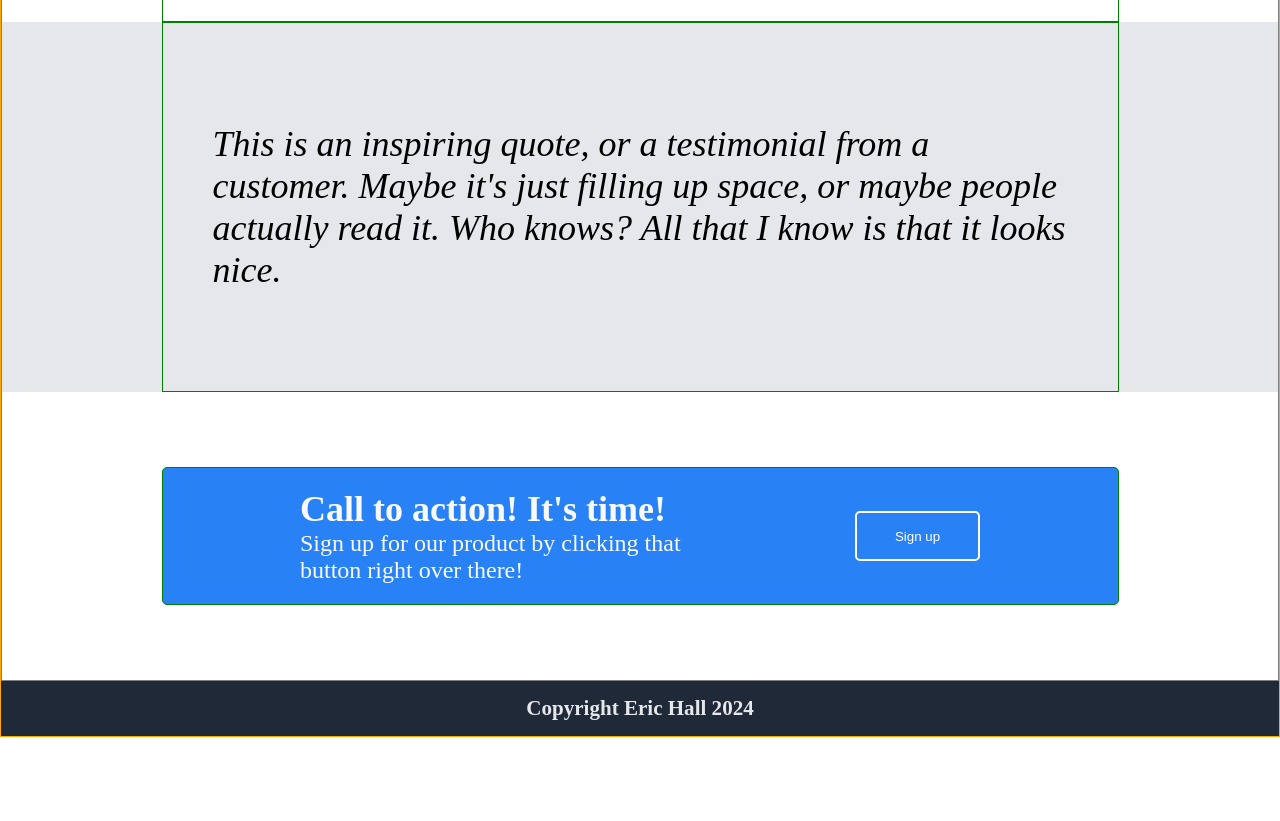
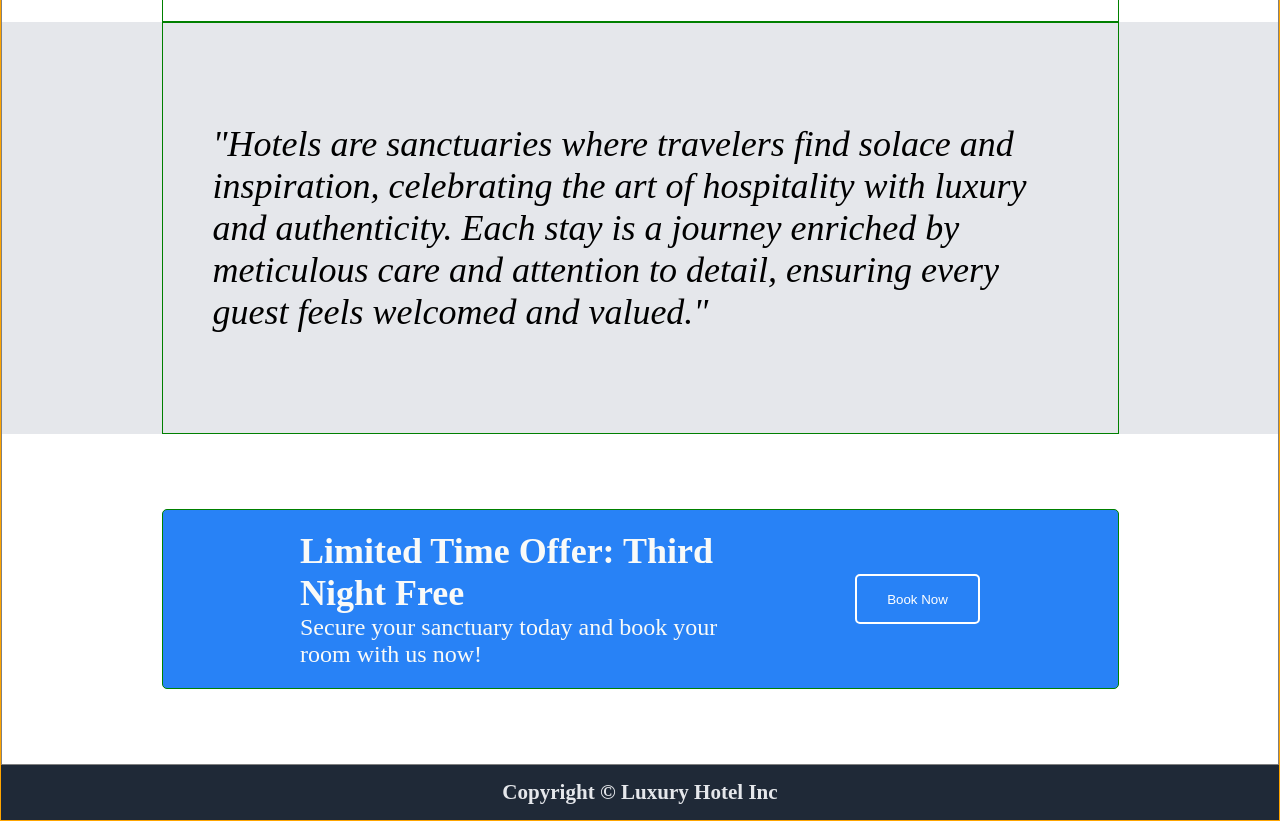
Before and after one commit to ehall4945/Hotel-Landing-Page, a plain HTML site: page index.html in a window 1280 px wide. Shown: the part 1280-2101 px from the top of the page. Before the commit the page ends 2017 px from the top, so only its background shows below. Drawn offline with Linux system fonts and the light colour scheme.

Commit message:
Changed inspiring quote to make it about the hotel. Added copyright smybol to footer and change it to a hotel company name.

```diff
--- a/index.html
+++ b/index.html
@@ -70,23 +70,23 @@
         <div class="quote-background-color">
             <!-- Quote section, middle section of the three -->
             <div class="quote-section">
-                <h2>This is an inspiring quote, or a testimonial from a customer. Maybe it's just filling up space, or maybe people actually read it. Who knows? All that I know is that it looks nice.</h2>
+                <h2>"Hotels are sanctuaries where travelers find solace and inspiration, celebrating the art of hospitality with luxury and authenticity. Each stay is a journey enriched by meticulous care and attention to detail, ensuring every guest feels welcomed and valued."</h2>
             </div>
         </div>
         <!-- Call to action section with button. Final subsection in the body -->
         <div class="call-action-section">
             <div class="call-action-text">
-                <h2>Call to action! It's time!</h2>
-                <p>Sign up for our product by clicking that button right over there!</p>
+                <h2>Limited Time Offer: Third Night Free</h2>
+                <p>Secure your sanctuary today and book your room with us now!</p>
             </div>
             <div class="button">
-                <button>Sign up</button>
+                <button>Book Now</button>
             </div>
         </div>
     </div>
     <!-- Footer at bottom of the page with simple information -->
     <footer>
-        <h3>Copyright Eric Hall 2024</h3>
+        <h3>Copyright &copy; Luxury Hotel Inc</h3>
     </footer>
 </body>
 </html>
```
